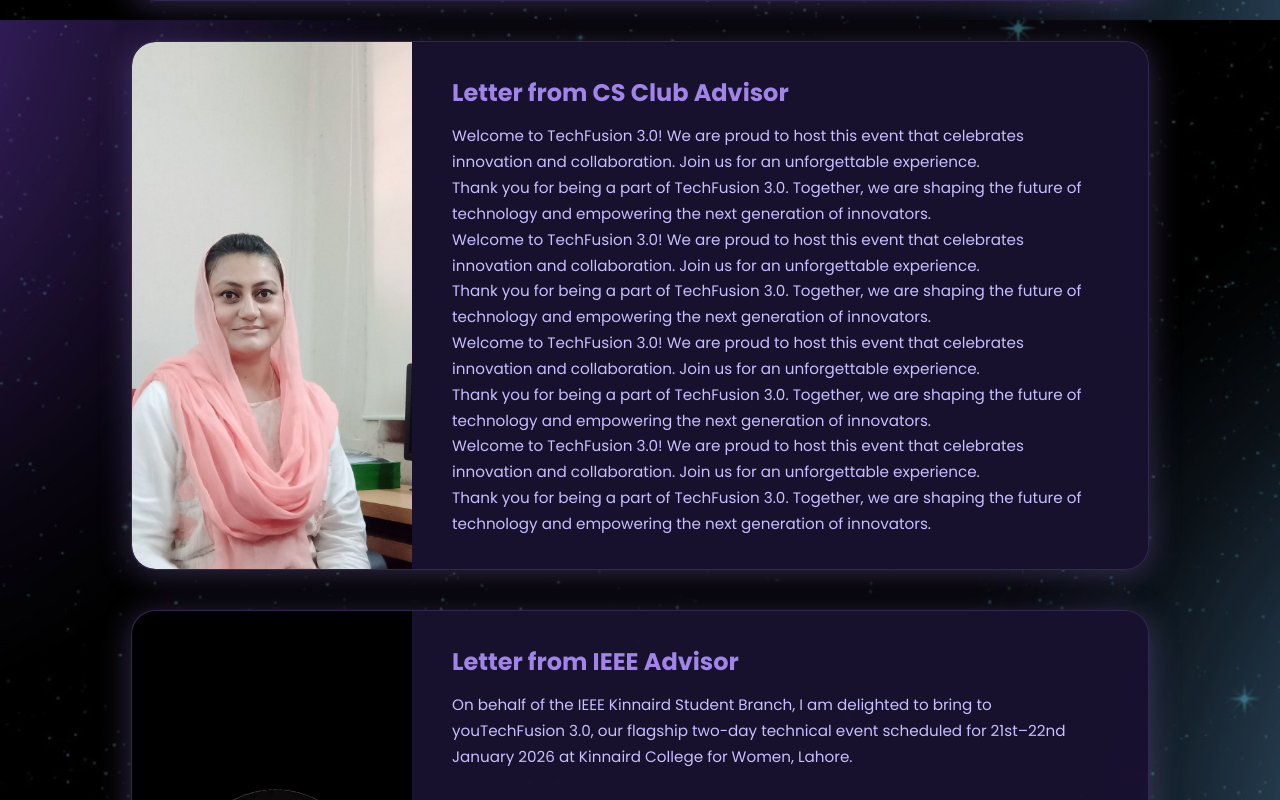
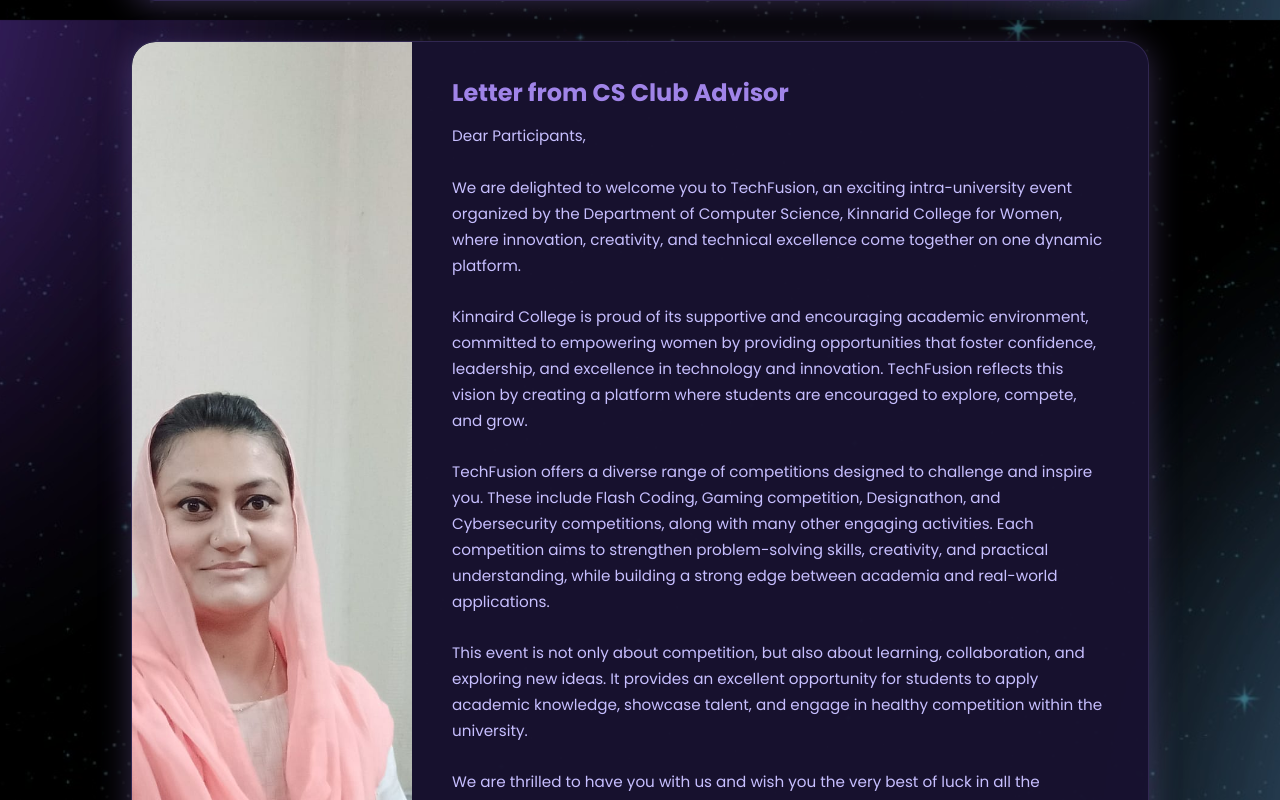
Before and after one commit to rahemeen1/TechFusion3.0, a React (Vite) app: page / in a window 1280 px wide. Shown: the part 1580-2380 px from the top of the page. Built offline with nearby package versions, Linux system fonts and the light colour scheme.

Commit message:
dr ghousia msg

```diff
--- a/src/pages/Home.jsx
+++ b/src/pages/Home.jsx
@@ -92,14 +92,23 @@
           {
             img: msghousiaImg,
             heading: 'Letter from CS Club Advisor',
-            text: `Welcome to TechFusion 3.0! We are proud to host this event that celebrates innovation and collaboration. Join us for an unforgettable experience.
-                  Thank you for being a part of TechFusion 3.0. Together, we are shaping the future of technology and empowering the next generation of innovators.
-                  Welcome to TechFusion 3.0! We are proud to host this event that celebrates innovation and collaboration. Join us for an unforgettable experience.
-                  Thank you for being a part of TechFusion 3.0. Together, we are shaping the future of technology and empowering the next generation of innovators.
-                  Welcome to TechFusion 3.0! We are proud to host this event that celebrates innovation and collaboration. Join us for an unforgettable experience.
-                  Thank you for being a part of TechFusion 3.0. Together, we are shaping the future of technology and empowering the next generation of innovators.
-                  Welcome to TechFusion 3.0! We are proud to host this event that celebrates innovation and collaboration. Join us for an unforgettable experience.
-                  Thank you for being a part of TechFusion 3.0. Together, we are shaping the future of technology and empowering the next generation of innovators.`
+            text: `Dear Participants,
+
+            We are delighted to welcome you to TechFusion, an exciting intra-university event organized by the Department of Computer Science, Kinnarid College for Women, where innovation, creativity, and technical excellence come together on one dynamic platform.
+
+Kinnaird College is proud of its supportive and encouraging academic environment, committed to empowering women by providing opportunities that foster confidence, leadership, and excellence in technology and innovation. TechFusion reflects this vision by creating a platform where students are encouraged to explore, compete, and grow.
+
+TechFusion offers a diverse range of competitions designed to challenge and inspire you. These include Flash Coding, Gaming competition, Designathon, and Cybersecurity competitions, along with many other engaging activities. Each competition aims to strengthen problem-solving skills, creativity, and practical understanding, while building a strong edge between academia and real-world applications.
+
+This event is not only about competition, but also about learning, collaboration, and exploring new ideas. It provides an excellent opportunity for students to apply academic knowledge, showcase talent, and engage in healthy competition within the university.
+
+We are thrilled to have you with us and wish you the very best of luck in all the competitions. May TechFusion be a memorable and rewarding experience for you.
+
+Welcome to TechFusion — let the innovation begin!
+
+Warm regards,
+Dr. Ghousia Usman
+Advisor, Kinnaird Computer Science Club`
           },
           {
             img: msrridanewImg,
```
